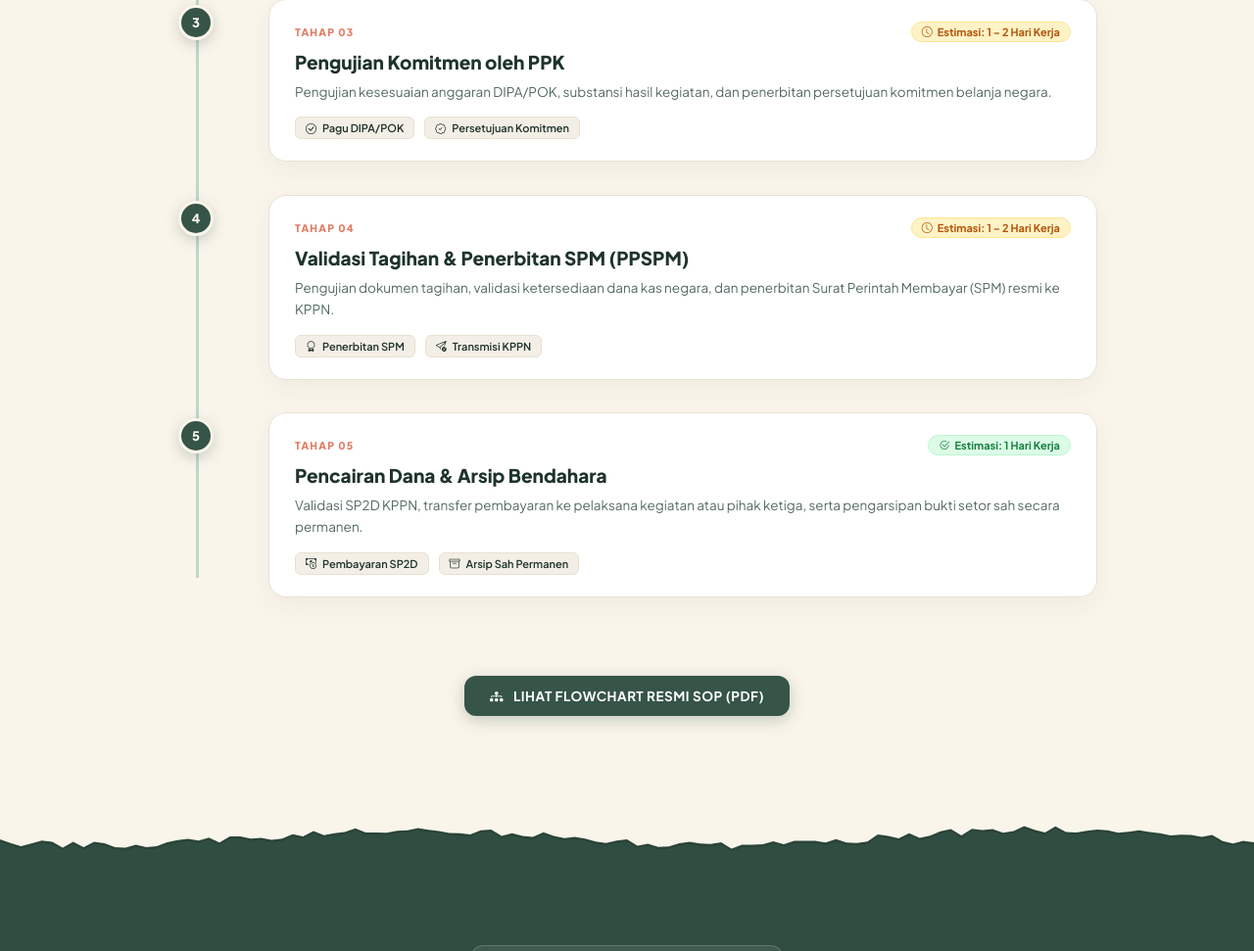
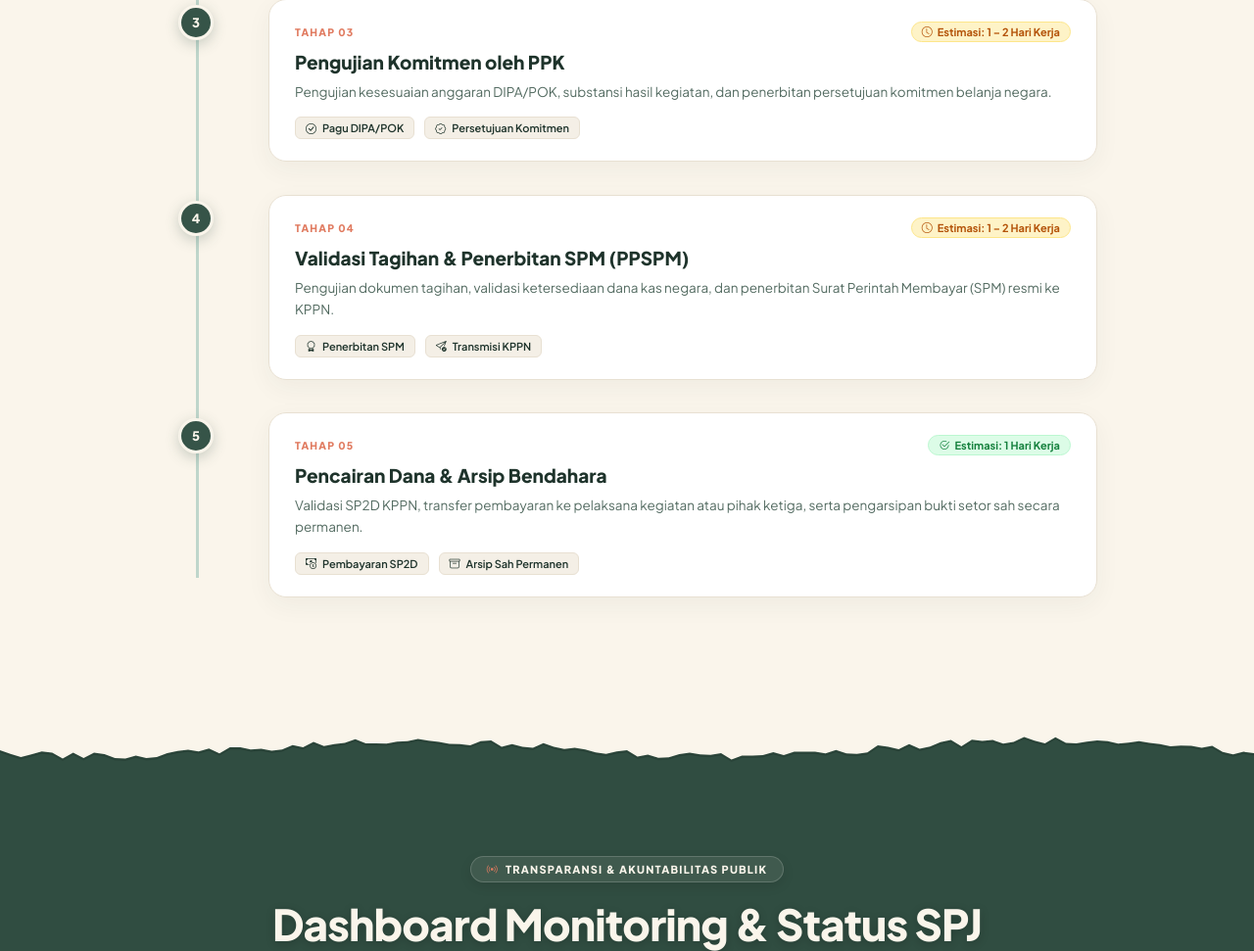
Before and after one commit to mhabil23/sistem-spj, a Laravel app: page / in a window 1280 px wide. Shown: the part 2206-3177 px from the top of the page at 98% size. Run offline with Laravel 12, Linux system fonts and the light colour scheme; data comes from the database, SQL or seed files in the repository; tables that the repository leaves empty hold one stand-in row (values such as "Sample post"); style sheets or scripts are compiled from the project's sources.

Commit message:
refactor(home): remove Lihat Flowchart Resmi SOP (PDF) button from pipeline section

```diff
--- a/resources/views/home.blade.php
+++ b/resources/views/home.blade.php
@@ -641,13 +641,6 @@
                     </div>
                 </div>
 
-            </div>
-
-            <div class="pipeline-bottom-action">
-                <a href="{{ route('flowchart.preview') }}" target="_blank" class="btn-formal-primary">
-                    <i class="bi bi-diagram-3-fill"></i>
-                    <span>LIHAT FLOWCHART RESMI SOP (PDF)</span>
-                </a>
             </div>
 
         </section>
```
Also changed, not shown: 2 other files.
